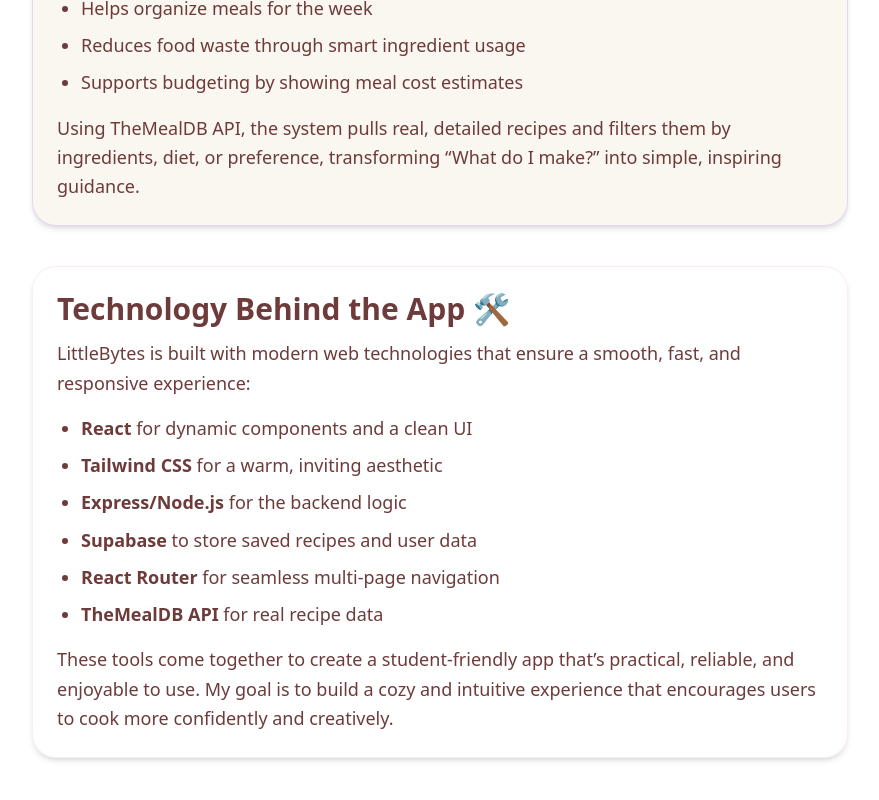
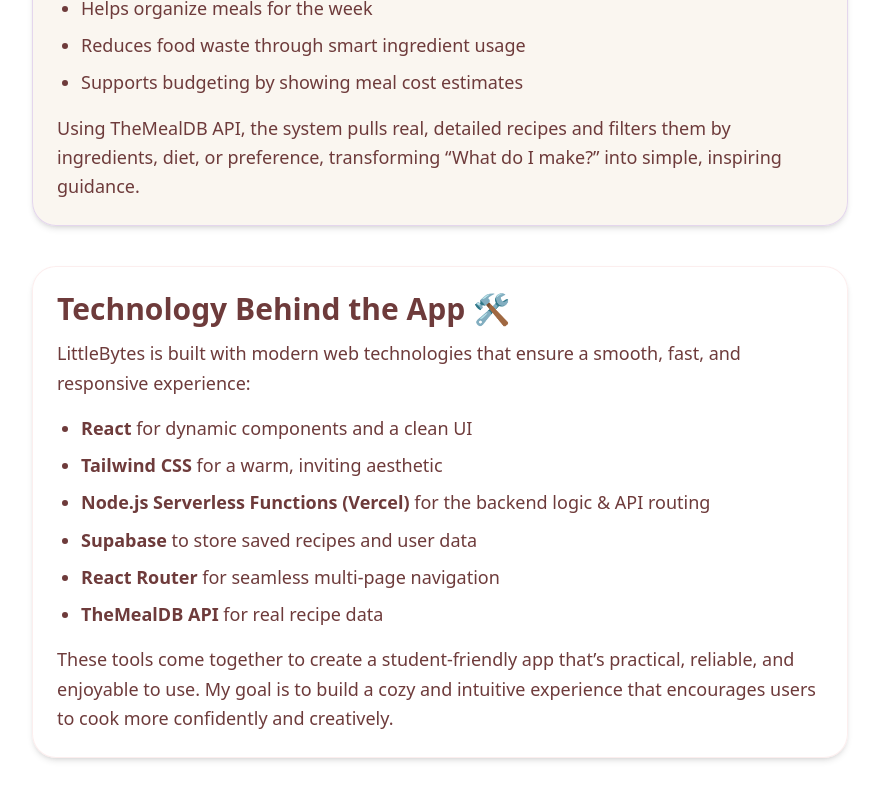
Before and after one commit to achu1911/inst377-littlebytes-alexa, a React (Vite) app in the folder frontend/: page /about in a window 1280 px wide. Shown: the part 1502-2302 px from the top of the page, without its empty margins (200-1079 px from the left). Built offline with nearby package versions, Linux system fonts and the light colour scheme.

Commit message:
Update About.jsx

```diff
--- a/frontend/src/pages/About.jsx
+++ b/frontend/src/pages/About.jsx
@@ -95,7 +95,7 @@
         <ul className="list-disc pl-6 space-y-2">
           <li><span className="font-semibold">React</span> for dynamic components and a clean UI</li>
           <li><span className="font-semibold">Tailwind CSS</span> for a warm, inviting aesthetic</li>
-          <li><span className="font-semibold">Express/Node.js</span> for the backend logic</li>
+          <li><span className="font-semibold">Node.js Serverless Functions (Vercel)</span> for the backend logic & API routing</li>
           <li><span className="font-semibold">Supabase</span> to store saved recipes and user data</li>
           <li><span className="font-semibold">React Router</span> for seamless multi-page navigation</li>
           <li><span className="font-semibold">TheMealDB API</span> for real recipe data</li>
```
